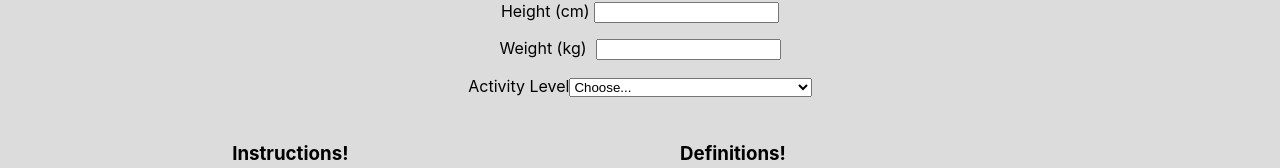
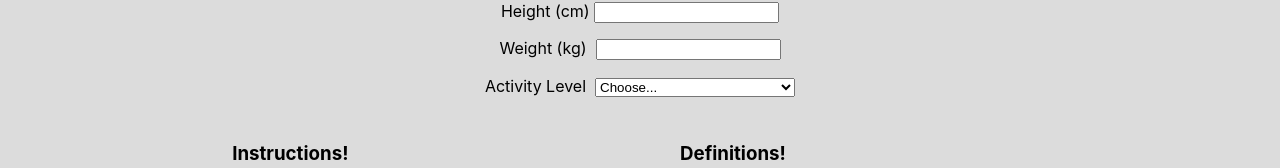
Before and after one commit to nevtay/jumpstartProject_1, a React (Create React App) app: page / in a window 1280 px wide. Shown: the part 262-430 px from the top of the page. Built offline with nearby package versions, Linux system fonts and the light colour scheme.

Commit message:
placed default value in <select> instead of <option>; set activityLevel menu width to 200px

```diff
--- a/src/components/Input-ActivityLvl.js
+++ b/src/components/Input-ActivityLvl.js
@@ -19,16 +19,17 @@ render() {
         <fieldset id="activity-level">
 
             <label
-            for="activity-level">
-                Activity Level
+            htmlFor="activity-level">
+                Activity Level &nbsp;
                 </label>
 
                 <select
+                defaultValue={"none"}
                 className="tdee-inputs__label tdee-input__activityLevel"
-                style={{width: "20%"}}
+                style={{maxWidth: "200px"}}
                 onChange={this.updateActivityLevel}>
 
-                    <option value="none" selected disabled hidden>Choose...</option>
+                    <option value="none" disabled hidden>Choose...</option>
                     <option value="1.2">Sedentary (little to no exercise)</option>
                     <option value="1.375">Lightly Active (exercise 1-3 days a week)</option>
                     <option value="1.55">Moderately Active (exercise 4-5 days a week)</option>
```
